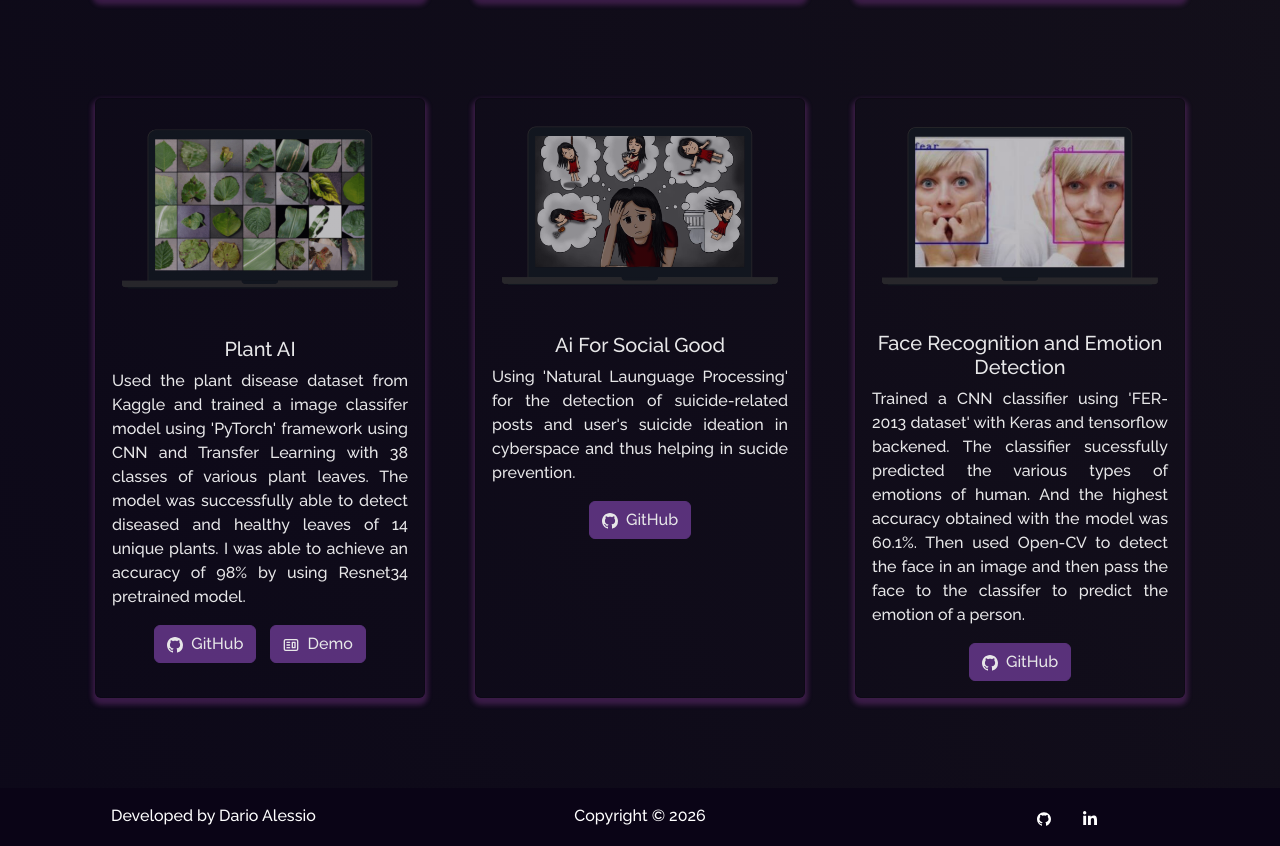
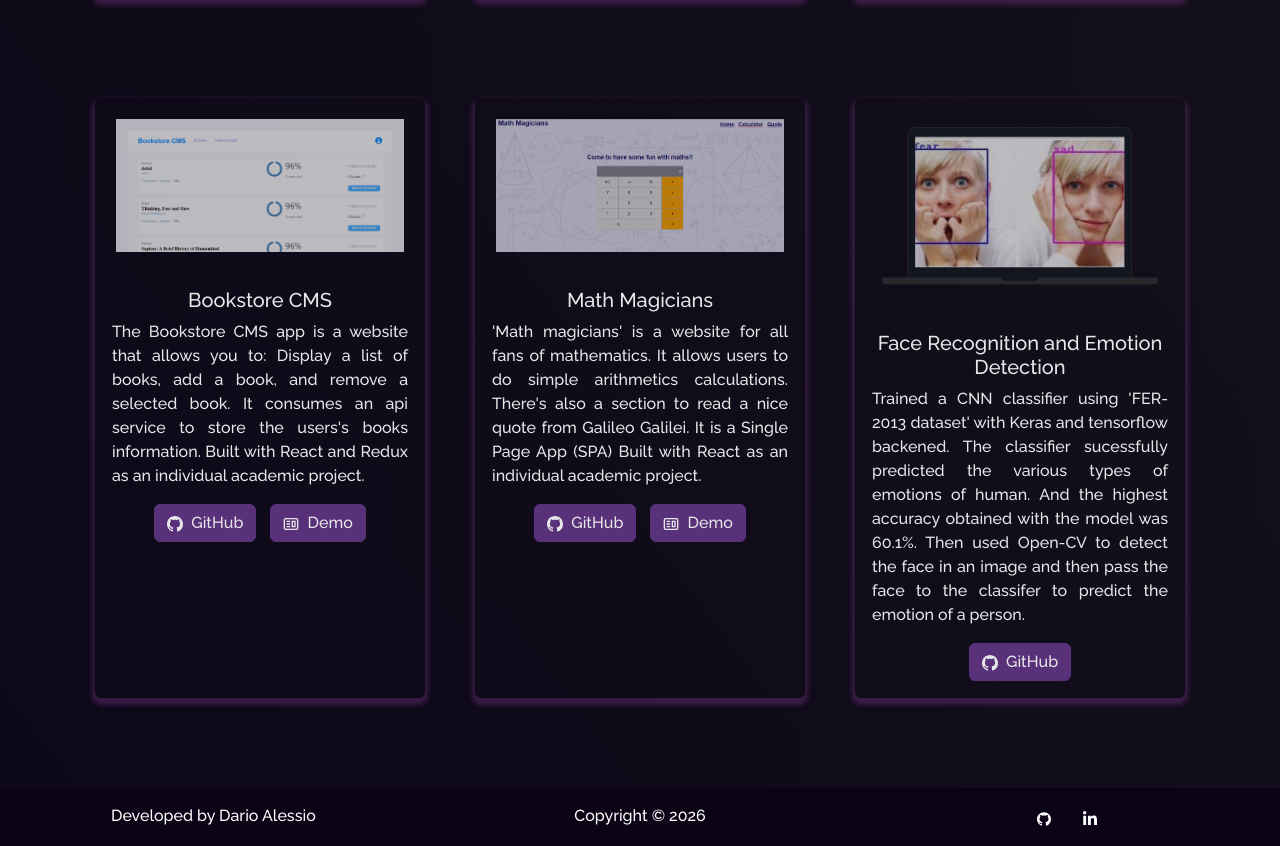
Before and after one commit to DarioAlessioR/Portfolio-DarioAlessio, a React (Create React App) app: page /project in a window 1280 px wide. Shown: the part 885-1731 px from the top of the page. Built offline with nearby package versions, Linux system fonts and the light colour scheme.

Commit message:
Add 1 project more

```diff
--- a/src/components/Projects/Projects.js
+++ b/src/components/Projects/Projects.js
@@ -2,11 +2,11 @@ import React from "react";
 import { Container, Row, Col } from "react-bootstrap";
 import ProjectCard from "./ProjectCards";
 import Particle from "../Particle";
-import leaf from "../../Assets/Projects/leaf.png";
+import bookstore from "../../Assets/Projects/bookstore.png";
 import emotion from "../../Assets/Projects/emotion.png";
 import space from "../../Assets/Projects/space.png";
 import homesharing from "../../Assets/Projects/homesharing.png";
-import suicide from "../../Assets/Projects/suicide.png";
+import math from "../../Assets/Projects/math.png";
 import apod from "../../Assets/Projects/apod.png";
 
 function Projects() {
@@ -82,23 +82,34 @@ function Projects() {
 
           <Col md={4} className="project-card">
             <ProjectCard
-              imgPath={leaf}
+              imgPath={bookstore}
               isBlog={false}
-              title="Plant AI"
-              description="Used the plant disease dataset from Kaggle and trained a image classifer model using 'PyTorch' framework using CNN and Transfer Learning with 38 classes of various plant leaves. The model was successfully able to detect diseased and healthy leaves of 14 unique plants. I was able to achieve an accuracy of 98% by using Resnet34 pretrained model."
-              ghLink="https://github.com/soumyajit4419/Plant_AI"
-              demoLink="https://plant49-ai.herokuapp.com/"
+              title="Bookstore CMS"
+              description="The Bookstore CMS app is a website that allows you to:
+
+              Display a list of books, add a book, and remove a selected book.
+
+              It consumes an api service to store the users's books information.
+
+              Built with React and Redux as an individual academic project."
+              ghLink="https://github.com/DarioAlessioR/bookstore1/tree/dev"
+              demoLink="https://effervescent-dodol-706742.netlify.app/"
             />
           </Col>
 
           <Col md={4} className="project-card">
             <ProjectCard
-              imgPath={suicide}
+              imgPath={math}
               isBlog={false}
-              title="Ai For Social Good"
-              description="Using 'Natural Launguage Processing' for the detection of suicide-related posts and user's suicide ideation in cyberspace  and thus helping in sucide prevention."
-              ghLink="https://github.com/soumyajit4419/AI_For_Social_Good"
-              // demoLink="https://www.youtube.com/watch?v=dQw4w9WgXcQ&ab_channel=RickAstley" <--------Please include a demo link here
+              title="Math Magicians"
+              description="'Math magicians' is a website for all fans of mathematics.
+               It allows users to
+               do simple arithmetics calculations. There's also a section to read a nice quote
+               from Galileo Galilei.
+               It is a Single Page App (SPA)
+                Built with React as an individual academic project."
+              ghLink="https://github.com/DarioAlessioR/math-magic"
+              demoLink="https://benevolent-tanuki-9d1893.netlify.app/Calculator"
             />
           </Col>
 
```
Also changed, not shown: src/Assets/Projects/bookstore.png (added), src/Assets/Projects/math.png (added).
